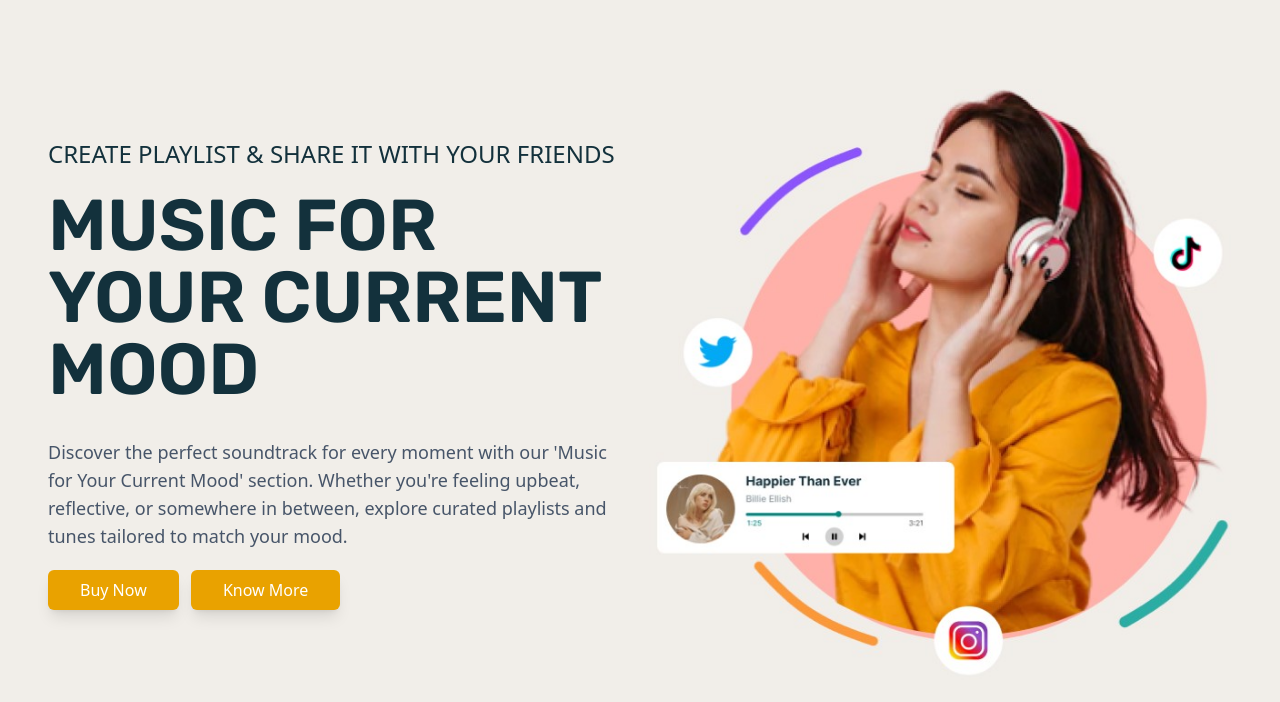
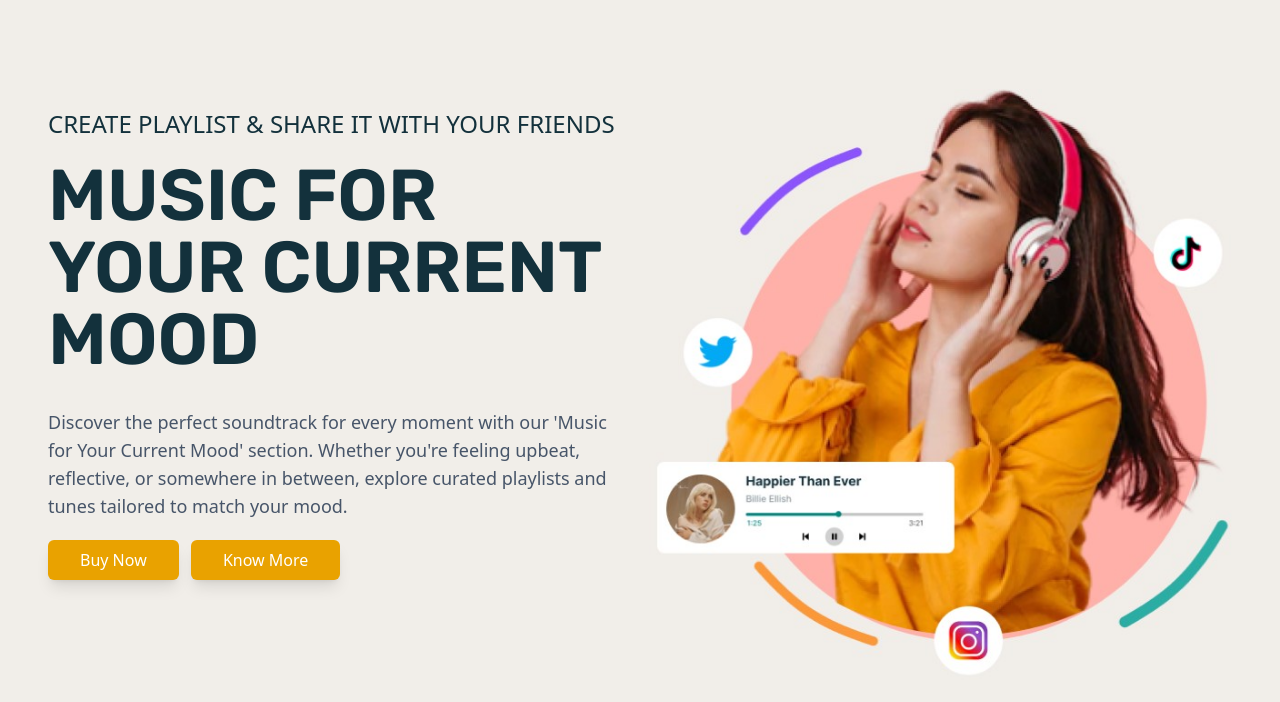
Before and after one commit to abhi1994j/Audio_page, a website built with Vite: page index.html in a window 1280 px wide. Shown: the part 98-800 px from the top of the page. Built offline with nearby package versions, Linux system fonts and the light colour scheme.

Commit message:
create final page

```diff
--- a/index.html
+++ b/index.html
@@ -43,8 +43,8 @@
     </div>
   </nav>
   <header class="flex justify-evenly gap-[20px] pb-24">
-    <div class="w-1/2 flex flex-col justify-center mt-5 ml-12 ">
-      <h2 class="text-2xl font-[500] mt-10 mb-5 whitespace-nowrap">CREATE PLAYLIST & SHARE IT WITH YOUR FRIENDS</h2>
+    <div class="w-1/2 flex flex-col justify-center ml-12 ">
+      <h2 class="text-2xl font-[500]  mb-5 whitespace-nowrap">CREATE PLAYLIST & SHARE IT WITH YOUR FRIENDS</h2>
       <h1 class="font-[Rubik,sans-serif] text-7xl font-semibold mb-8">MUSIC FOR YOUR CURRENT MOOD</h1>
       <p class="txt-color text-lg pr-4 mb-5">Discover the perfect soundtrack for every moment with our 'Music for Your
         Current Mood' section. Whether you're feeling upbeat, reflective, or somewhere in between, explore curated
```
